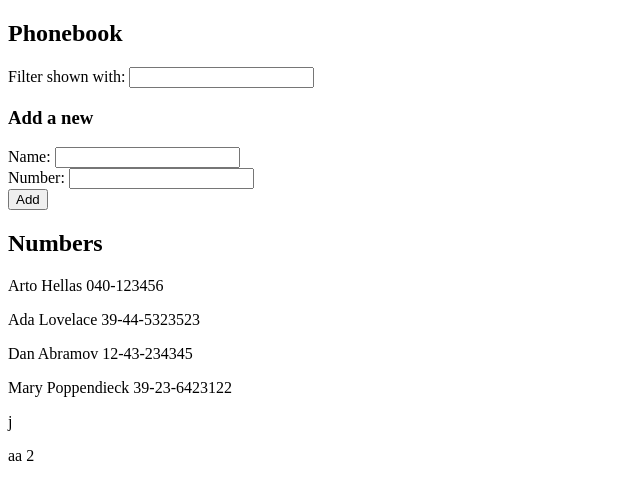
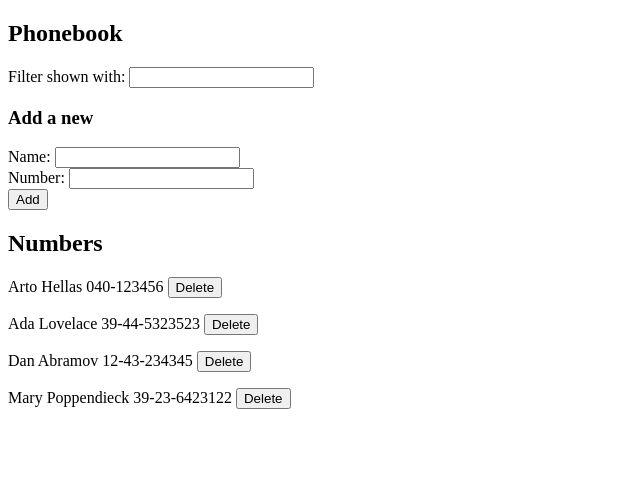
Before and after one commit to Jonatandb/FullStackOpen2022, a React (Create React App) app in the folder part2/phonebook/: page / in a window 1280 px wide. Shown: the top 500 px of the page, without its empty margins (0-640 px from the left). Built offline with nearby package versions, Linux system fonts and the light colour scheme; data requests are answered from the project's data file.

Commit message:
2.17: La guía telefónica, paso 9
https://fullstackopen.com/es/part2/alterando_datos_en_el_servidor#ejercicios-2-15-2-18

```diff
--- a/part2/phonebook/db.json
+++ b/part2/phonebook/db.json
@@ -19,16 +19,6 @@
       "name": "Mary Poppendieck",
       "number": "39-23-6423122",
       "id": 4
-    },
-    {
-      "name": "j",
-      "phone": "1",
-      "id": 5
-    },
-    {
-      "name": "aa",
-      "number": "2",
-      "id": 6
     }
   ]
 }
--- a/part2/phonebook/src/App.js
+++ b/part2/phonebook/src/App.js
@@ -50,6 +50,12 @@ const App = () => {
     }
   }
 
+  const handlePersonDeleted = id => {
+    personsService.remove(id).then(() => {
+      setPersons(persons.filter(person => person.id !== id))
+    })
+  }
+
   return (
     <div>
       <h2>Phonebook</h2>
@@ -64,7 +70,10 @@ const App = () => {
         newPhone={newPhone}
       />
       <h2>Numbers</h2>
-      <Persons persons={filteredResults} />
+      <Persons
+        persons={filteredResults}
+        onPersonDeleted={handlePersonDeleted}
+      />
     </div>
   )
 }
--- a/part2/phonebook/src/components/Person.js
+++ b/part2/phonebook/src/components/Person.js
@@ -1,9 +1,15 @@
 import React from 'react'
 
-export default function Person({ name, number }) {
+export default function Person({
+  person: { id, name, number },
+  onPersonDeleted,
+}) {
   return (
-    <p>
-      {name} {number}
-    </p>
+    <>
+      <p>
+        {name} {number}{' '}
+        <button onClick={() => onPersonDeleted(id)}>Delete</button>
+      </p>
+    </>
   )
 }
--- a/part2/phonebook/src/components/Persons.js
+++ b/part2/phonebook/src/components/Persons.js
@@ -1,8 +1,8 @@
 import React from 'react'
 import Person from './Person'
 
-export default function Persons({ persons }) {
+export default function Persons({ persons, onPersonDeleted }) {
   return persons.map(person => (
-    <Person key={person.id} name={person.name} number={person.number} />
+    <Person key={person.id} person={person} onPersonDeleted={onPersonDeleted} />
   ))
 }
--- a/part2/phonebook/src/services/personsService.js
+++ b/part2/phonebook/src/services/personsService.js
@@ -2,14 +2,21 @@ import axios from 'axios'
 
 const serverURL = 'http://localhost:3001/persons'
 
-const getAll = () => {
-  const request = axios.get(serverURL)
-  return request.then(response => response.data)
+const personsService = {
+  getAll: () => {
+    const request = axios.get(serverURL)
+    return request.then(response => response.data)
+  },
+
+  create: newPerson => {
+    const request = axios.post('http://localhost:3001/persons', newPerson)
+    return request.then(response => response.data)
+  },
+
+  remove: id => {
+    const request = axios.delete(`${serverURL}/${id}`)
+    return request.then(response => response.data)
+  },
 }
 
-const create = newPerson => {
-  const request = axios.post('http://localhost:3001/persons', newPerson)
-  return request.then(response => response.data)
-}
-
-export default { getAll, create }
+export default personsService
```
